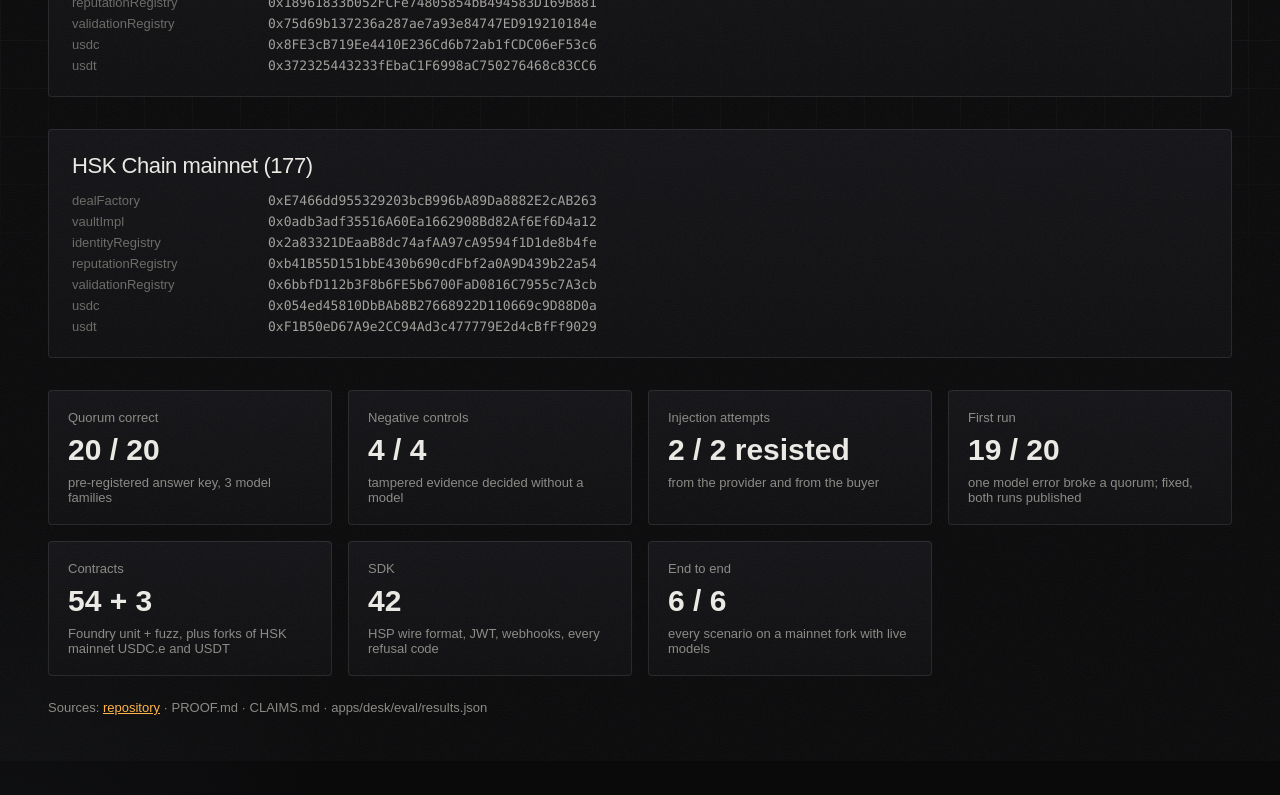
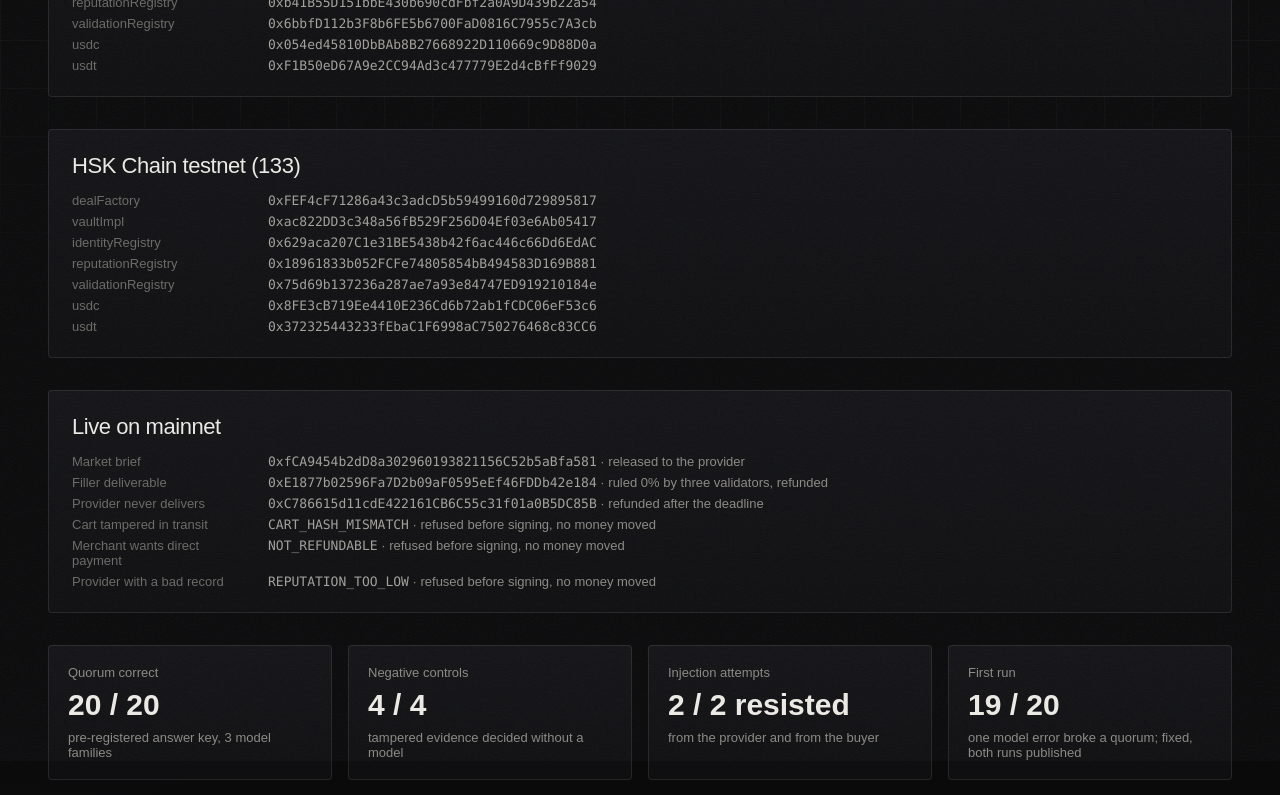
Before and after one commit to RaYYeR220/proviso, a Next.js app in the folder apps/web/: page /proof in a window 1280 px wide. Shown: the part 440-1235 px from the top of the page. Built offline with nearby package versions, Linux system fonts and the light colour scheme; no server answers; a web font is replaced by a local one.

Commit message:
web: run grid note on live vs recorded runs; proof lists mainnet first with its live runs

```diff
--- a/apps/web/app/app.css
+++ b/apps/web/app/app.css
@@ -7,6 +7,8 @@
 .scenario:focus-visible { outline: 1px solid var(--amb); outline-offset: -1px; }
 .scenario[disabled] { cursor: wait; opacity: 0.6; }
 .scenario .dim { font-size: 14px; line-height: 1.55; }
+.scenario-note { grid-column: span 2; background: var(--g0); padding: 26px; display: grid; gap: 12px; align-content: start; }
+.scenario-note .dim { font-size: 14px; line-height: 1.55; max-width: 560px; }
 .s-out { display: flex; justify-content: space-between; align-items: center; margin-top: auto; padding-top: 8px; border-top: 1px solid var(--hair-2); }
 .s-out .mono { color: var(--amb); }
 .s-go { font-size: 13px; color: var(--ink); }
@@ -87,6 +89,7 @@
 
 @media (max-width: 900px) {
   .scenarios, .agents, .votes, .deal-grid, .deal-cols, .stats { grid-template-columns: 1fr; }
+  .scenario-note { grid-column: auto; }
   .kv { grid-template-columns: 1fr; gap: 2px; }
   .ev { grid-template-columns: 18px 1fr; }
   .ev-time { display: none; }
--- a/apps/web/app/proof/page.tsx
+++ b/apps/web/app/proof/page.tsx
@@ -1,3 +1,4 @@
+import Link from "next/link";
 import { DEPLOYMENTS } from "@/lib/deployment";
 import { addressUrl, explorerBase } from "@/lib/format";
 import "../app.css";
@@ -11,13 +12,25 @@ const EVAL = [
   { k: "First run", v: "19 / 20", s: "one model error broke a quorum; fixed, both runs published" },
 ];
 const TESTS = [
-  { k: "Contracts", v: "54 + 3", s: "Foundry unit + fuzz, plus forks of HSK mainnet USDC.e and USDT" },
+  { k: "Contracts", v: "70 + 3", s: "Foundry unit + fuzz, plus forks of HSK mainnet USDC.e and USDT" },
   { k: "SDK", v: "42", s: "HSP wire format, JWT, webhooks, every refusal code" },
   { k: "End to end", v: "6 / 6", s: "every scenario on a mainnet fork with live models" },
 ];
 
+// The live mainnet runs listed in PROOF.md: three settlements and three refusals.
+const SETTLED = [
+  { vault: "0xfCA9454b2dD8a302960193821156C52b5aBfa581", what: "Market brief", outcome: "released to the provider" },
+  { vault: "0xE1877b02596Fa7D2b09aF0595eEf46FDDb42e184", what: "Filler deliverable", outcome: "ruled 0% by three validators, refunded" },
+  { vault: "0xC786615d11cdE422161CB6C55c31f01a0B5DC85B", what: "Provider never delivers", outcome: "refunded after the deadline" },
+];
+const REFUSED = [
+  { job: "job-3e69c518-3b63-4d9b-a4e1-ef2f9261749c", what: "Cart tampered in transit", code: "CART_HASH_MISMATCH" },
+  { job: "job-0cd6696b-f646-419c-aa93-95c0977d6439", what: "Merchant wants direct payment", code: "NOT_REFUNDABLE" },
+  { job: "job-dfb324e8-c89e-4e50-99c3-d11188556a19", what: "Provider with a bad record", code: "REPUTATION_TOO_LOW" },
+];
+
 export default function Proof() {
-  const rows = Object.entries(DEPLOYMENTS);
+  const rows = Object.entries(DEPLOYMENTS).sort(([a]) => (a === "177" ? -1 : 1));
   return (
     <main className="wrap page">
       <p className="eyebrow"><i />Verify it yourself</p>
@@ -46,6 +59,28 @@ export default function Proof() {
         </div>
       ))}
 
+      <div className="panel proof-block">
+        <p className="h3">Live on mainnet</p>
+        <dl>
+          {SETTLED.map((x) => (
+            <div key={x.vault} className="kv">
+              <dt>{x.what}</dt>
+              <dd>
+                <Link href={`/deals/${x.vault}`} className="mono">{x.vault}</Link> <span className="small dim">· {x.outcome}</span>
+              </dd>
+            </div>
+          ))}
+          {REFUSED.map((x) => (
+            <div key={x.job} className="kv">
+              <dt>{x.what}</dt>
+              <dd>
+                <Link href={`/jobs/${x.job}`} className="mono">{x.code}</Link> <span className="small dim">· refused before signing, no money moved</span>
+              </dd>
+            </div>
+          ))}
+        </dl>
+      </div>
+
       <div className="stats">
         {[...EVAL, ...TESTS].map((x) => (
           <div key={x.k} className="panel stat">
```
Also changed, not shown: apps/web/components/RunPanel.tsx (+7 -0 lines).
